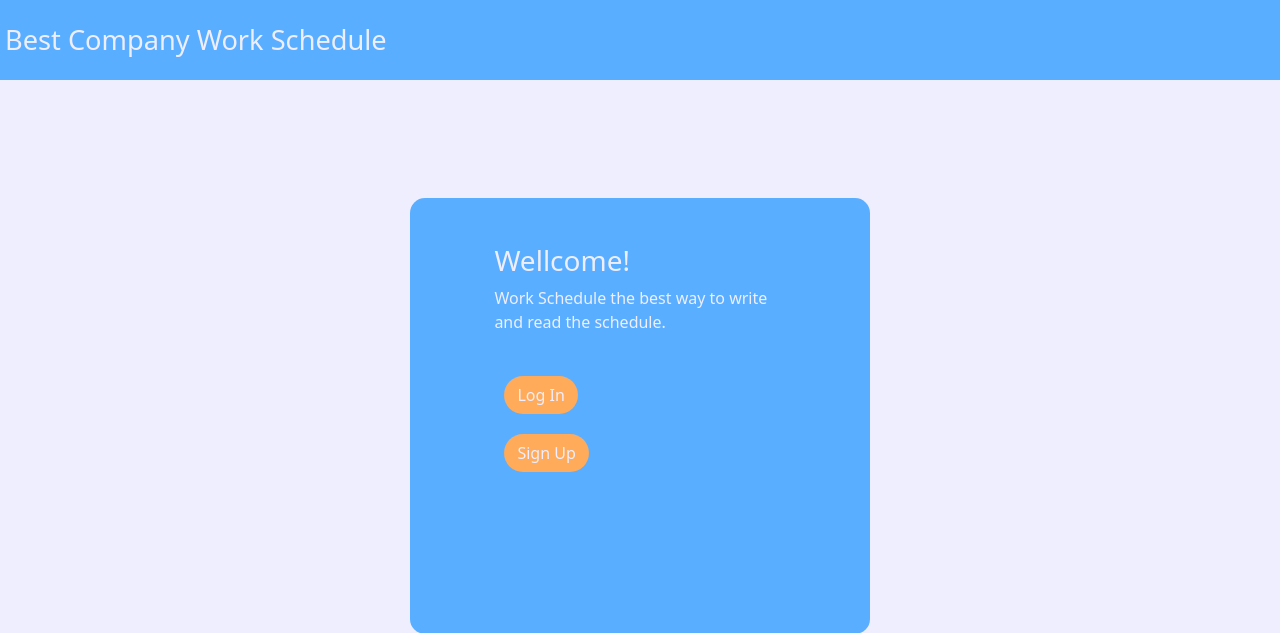
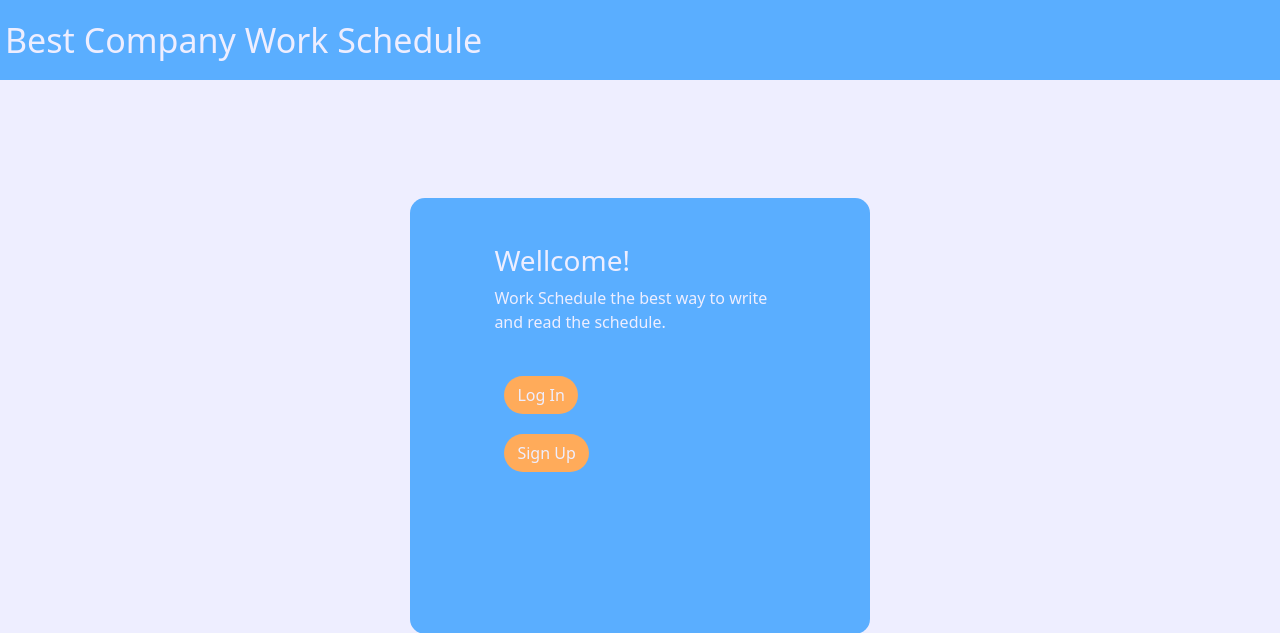
Before and after one commit to ZoltanNyaradi/work-schedule, a Django app: page / in a window 1280 px wide. Shown: the top 633 px of the page. Run offline with Django 5.2, Linux system fonts and the light colour scheme; data that the repository does not hold is empty.

Commit message:
Make responsible font-sizes for bigger phons and tablets

```diff
--- a/static/css/style.css
+++ b/static/css/style.css
@@ -328,7 +328,34 @@ footer{
 	width: 100px;
 }
 
+/* Media query for 600px wide phones and biggers */
+@media screen and (min-width: 600px){
 
+	h1{
+		font-size: 1.9rem;
+	}
+
+	.schedule-text, .shift-text {
+  	font-size: 0.7rem;
+	}
+
+}
+
+/* Media query for tablets and bigger */
+@media screen and (min-width: 768px){
+
+	h1{
+		font-size: 2.125rem;
+	}
+
+	.schedule-text, .shift-text {
+  	font-size: .9rem;
+	}
+
+	#schedule-container > .row > .col {
+  height: 50px;
+  }
+}
 
 /* Media query______________________________________________ */
 @media screen and (min-width: 1024px){
@@ -336,6 +363,7 @@ footer{
 	#edit-schedule, #chat{
 		background-color: #FFAB5A;
 	}
+
 /* Sections_________________________________________________ */
 	/* Header */
 	header{
```
